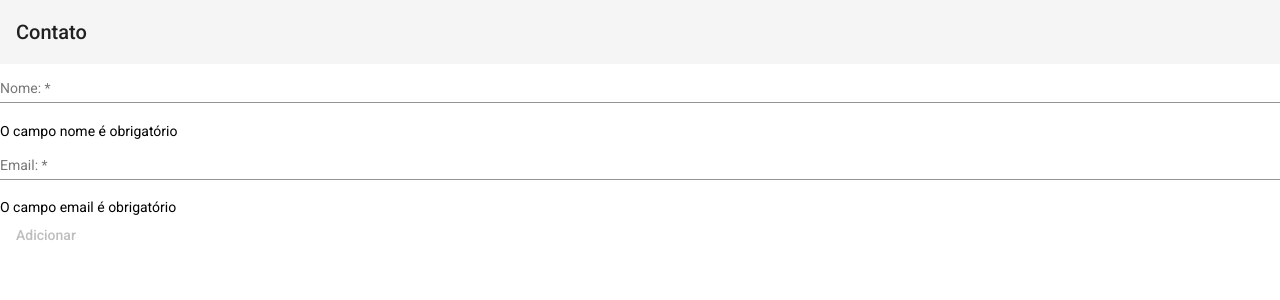
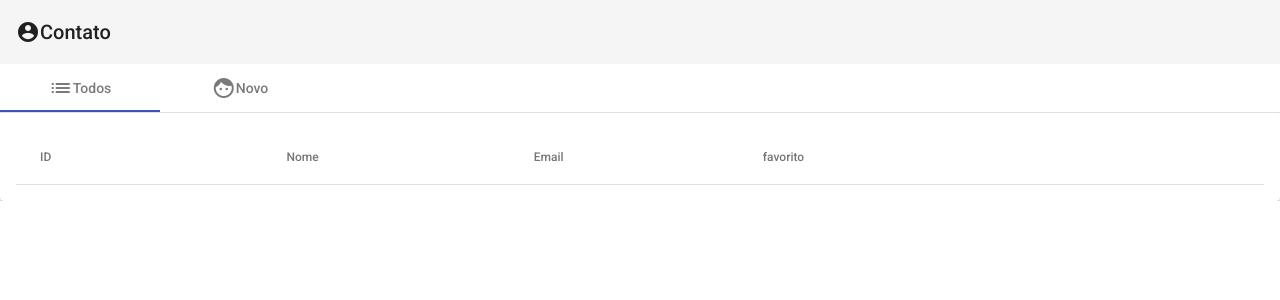
Before and after one commit to Paulohz/Agenda-Angular, an Angular app: page / in a window 1280 px wide. Shown: the top 300 px of the page. Built offline with nearby package versions, Linux system fonts and the light colour scheme.

Commit message:
adding tabs and contact list template

```diff
--- a/src/app/contato/contato.component.css
+++ b/src/app/contato/contato.component.css
@@ -1,3 +1,7 @@
 .full-width {
     width: 100%;
 }
+
+.half-width {
+    width: 50%;
+}
--- a/src/app/contato/contato.component.html
+++ b/src/app/contato/contato.component.html
@@ -1,4 +1,50 @@
-<mat-toolbar>Contato</mat-toolbar>
+<mat-toolbar>
+    <mat-icon>account_circle</mat-icon>
+    Contato
+</mat-toolbar>
+
+<mat-tab-group>
+    <mat-tab>
+        <ng-template mat-tab-label>
+            <mat-icon>list</mat-icon>
+            Todos
+        </ng-template>
+        <mat-card>
+            <table mat-table [dataSource]="contatos" class="full-width">
+                <ng-container matColumnDef="id">
+                    <th mat-header-cell *matHeaderCellDef>ID</th>
+                    <td mat-cell *matCellDef="let contato"> {{ contato.id }} </td>
+                </ng-container>
+
+                <ng-container matColumnDef="nome">
+                    <th mat-header-cell *matHeaderCellDef>Nome</th>
+                    <td mat-cell *matCellDef="let contato"> {{ contato.nome }} </td>
+                </ng-container>
+
+                <ng-container matColumnDef="email">
+                    <th mat-header-cell *matHeaderCellDef>Email</th>
+                    <td mat-cell *matCellDef="let contato"> {{ contato.email }} </td>
+                </ng-container>
+
+                <ng-container matColumnDef="favorito">
+                    <th mat-header-cell *matHeaderCellDef>favorito</th>
+                    <td mat-cell *matCellDef="let contato"> {{ contato.favorito }} </td>
+                </ng-container>
+
+                <tr mat-header-row *matHeaderRowDef="colunas"></tr>
+                <tr mat-row *matRowDef="let coluna; columns: colunas"></tr>
+            </table>
+        </mat-card>
+    </mat-tab>
+    <mat-tab>
+        <ng-template mat-tab-label>
+            <mat-icon>
+                face
+            </mat-icon>
+            Novo
+        </ng-template>
+        <mat-card class="half-width">
+            <mat-card-header>Novo Contato</mat-card-header>
             <form [formGroup]="formulario" (ngSubmit)="submit()">
                 <mat-form-field class="full-width">
                     <mat-label>Nome: </mat-label>
@@ -29,3 +75,7 @@
                     Adicionar
                 </button>
             </form>
+        </mat-card>
+
+    </mat-tab>
+</mat-tab-group>
--- a/src/app/contato/contato.component.ts
+++ b/src/app/contato/contato.component.ts
@@ -11,7 +11,9 @@
 })
 export class ContatoComponent implements OnInit {
 
-  formulario: FormGroup
+  formulario: FormGroup;
+  contatos: Contato[] = [];
+  colunas: string[] = ["id", "nome", "email", "favorito"]
 
   constructor(
     private service: ContatoService,
@@ -29,14 +31,14 @@
   }
 
   submit(){
-    const erroNomeRequired = this.formulario.controls.nome.errors.required;
-    const erroEmailInvalid = this.formulario.controls.email.errors.email;
+    const formValues = this.formulario.value;
 
+    const contato: Contato = new Contato(formValues.nome, formValues.email);
 
-    console.log(this.formulario.value)
-    /*this.service.save(c).subscribe( data => {
-      console.log(data)
-    });*/
+    this.service.save(contato).subscribe( data => {
+      this.contatos.push(data);
+      console.log(this.contatos)
+    });
   }
 
 }
--- a/src/app/contato/contato.ts
+++ b/src/app/contato/contato.ts
@@ -5,4 +5,9 @@
     email: string;
     favorito: boolean;
 
+    constructor(nome: string, email: string){
+        this.nome = nome;
+        this.email = email;
+    }
+
 }
```
Also changed, not shown: src/app/app.module.ts (+13 -5 lines). Lines whose indentation alone changed are shown as unchanged.
